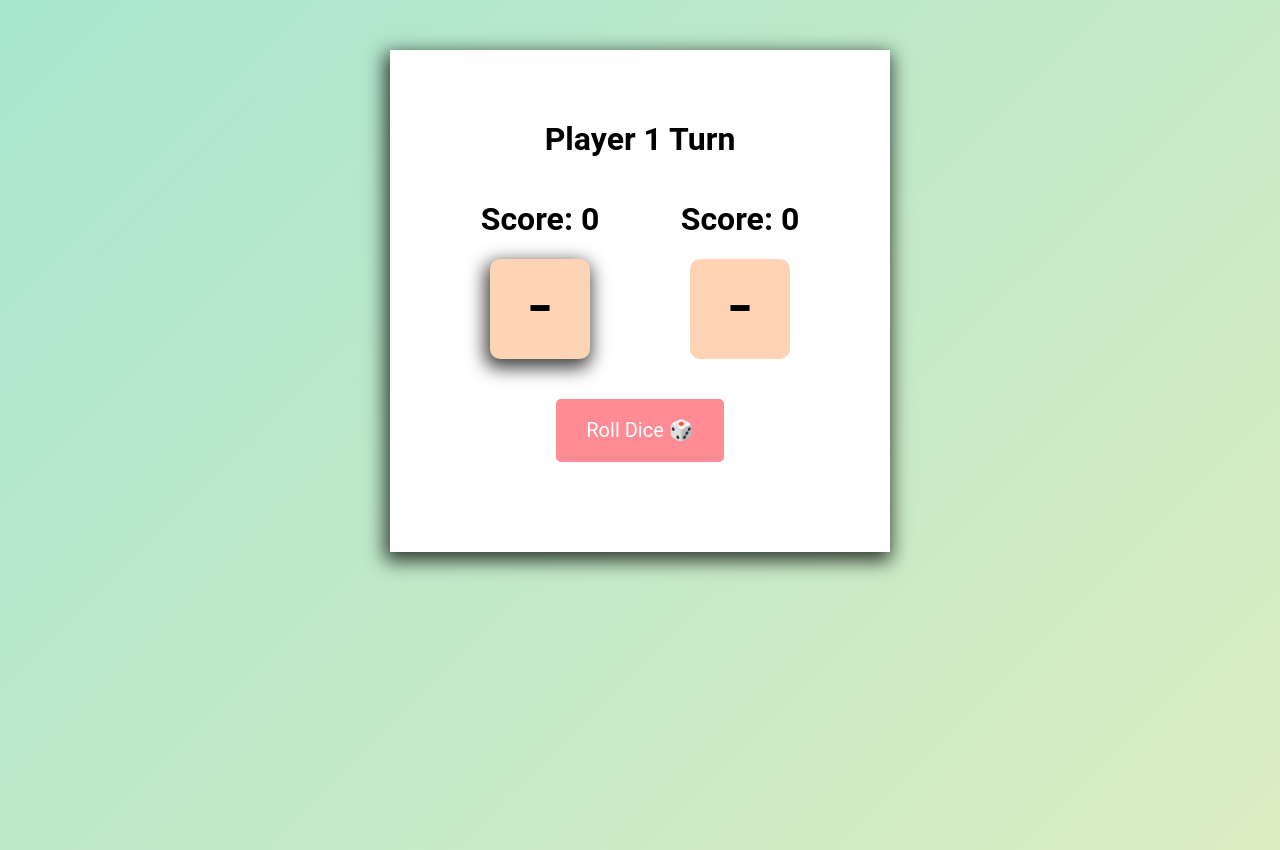
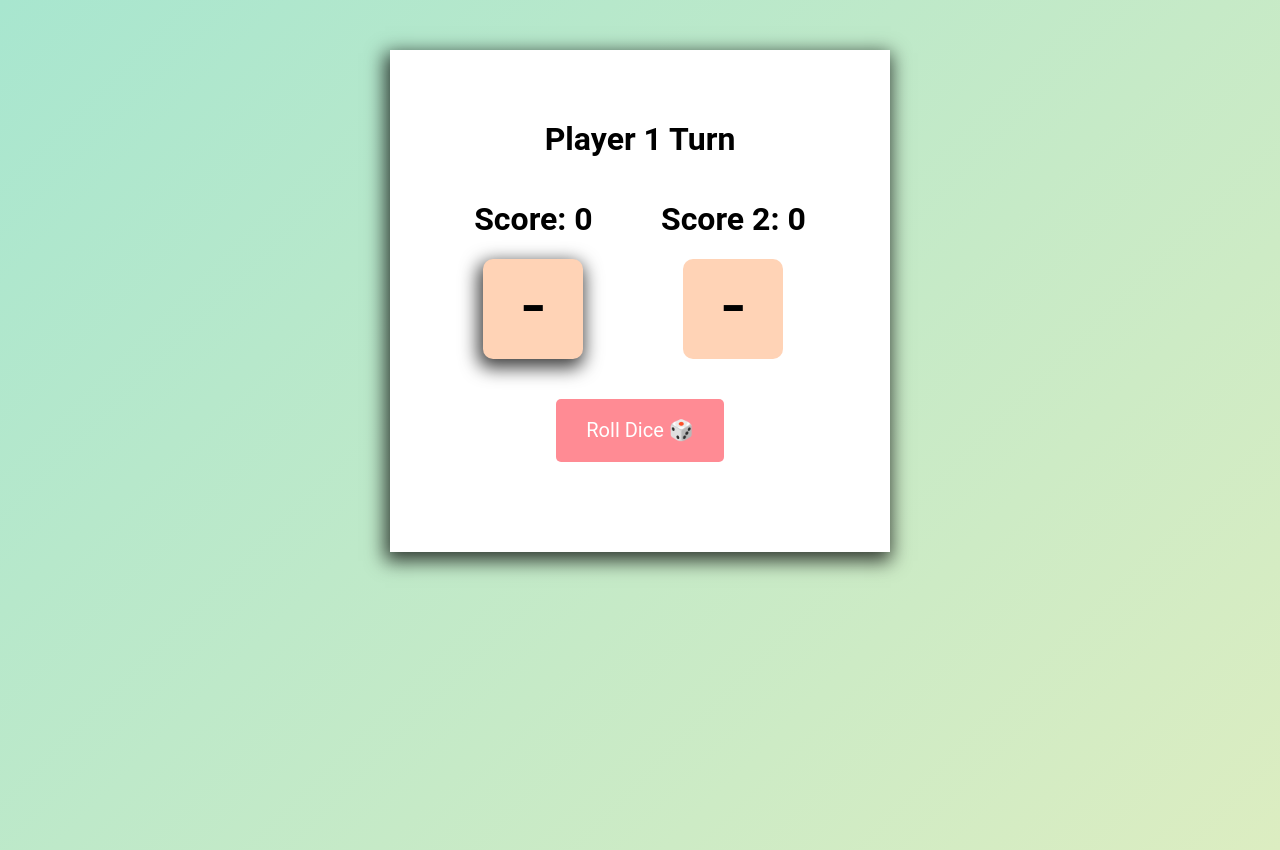
Before and after one commit to H-Hassan2003/dice_game, a website built with webpack: page index.html in a window 1280 px wide. Built offline with nearby package versions, Linux system fonts and the light colour scheme.

Commit message:
updated the score name

```diff
--- a/index.html
+++ b/index.html
@@ -13,7 +13,7 @@
                     <div id="player1Dice" class="dice active">-</div>
                 </div>
                 <div id="player2">
-                    <h1>Score:
+                    <h1>Score 2:
                         <span id="player2Scoreboard">0</span>
                     </h1>
                     <div id="player2Dice" class="dice">-</div>
```
